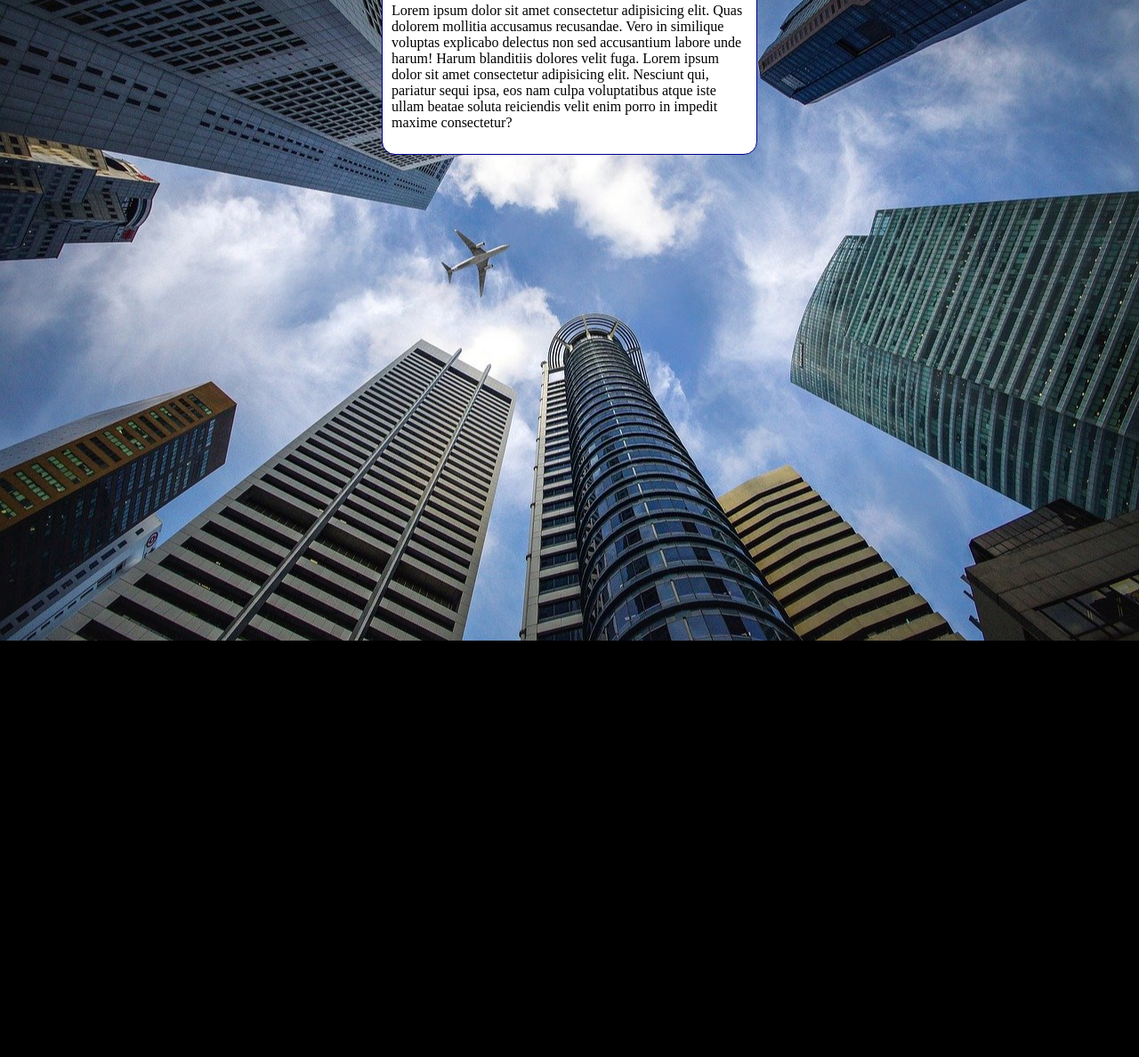
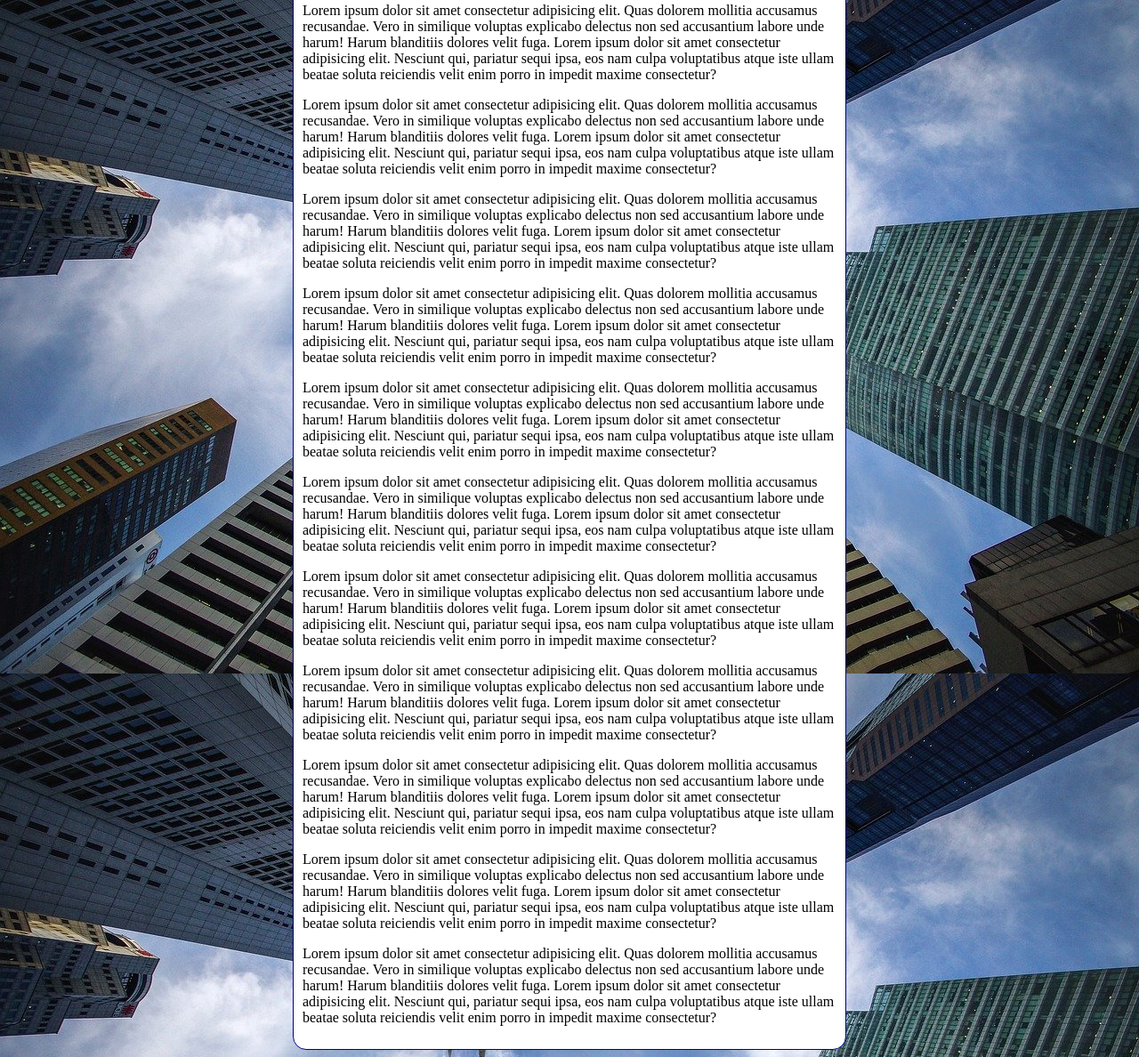
Before and after one commit to DanNnGG/html-css, a plain HTML site: page exercicios/ex022/fundo006.html in a window 1280 px wide. Shown: the part 96-1284 px from the top of the page at 89% size. Before the commit the page ends 816 px from the top, so only its background shows below. Drawn offline with Linux system fonts and the light colour scheme.

Commit message:
Atualização ex022

```diff
--- a/exercicios/ex022/fundo006.html
+++ b/exercicios/ex022/fundo006.html
@@ -3,20 +3,31 @@
 <head>
     <meta charset="UTF-8">
     <meta name="viewport" content="width=device-width, initial-scale=1.0">
-    <title>Document</title>
+    <title>Fundo fixo de tela</title>
     <style>
         body{
-            height: 100vh;
+            /*height: 100vh;
             background-color: black;
             background-image: url("imagens/wallpaper002.jpg");
             background-position: center center;
             background-repeat: no-repeat;
             background-size: cover;
+            background-attachment: fixed;*/
+
+            background: black url("imagens/wallpaper002.jpg") center center no-repeat fixed;
+            background-size: cover;
+
+            /*Shorthand - background
+
+            color > image > position > repeat > [size] > attachment
+
+            background: black url("imagens/wallpaper002.jpg") center center no-repeat cover fixed;
+            */
         }
 
         main{
             background-color: white;
-            width: 400px;
+            width: 600px;
             padding: 10px;
             margin: auto;
             border: 1px solid darkblue;
@@ -34,7 +45,34 @@
         <p>Lorem ipsum dolor sit amet consectetur adipisicing elit. Quas dolorem mollitia accusamus recusandae. Vero in similique voluptas explicabo delectus non sed accusantium labore unde harum! Harum blanditiis dolores velit fuga.
         Lorem ipsum dolor sit amet consectetur adipisicing elit. Nesciunt qui, pariatur sequi ipsa, eos nam culpa voluptatibus atque iste ullam beatae soluta reiciendis velit enim porro in impedit maxime consectetur?
         </p>
-
+        <p>Lorem ipsum dolor sit amet consectetur adipisicing elit. Quas dolorem mollitia accusamus recusandae. Vero in similique voluptas explicabo delectus non sed accusantium labore unde harum! Harum blanditiis dolores velit fuga.
+        Lorem ipsum dolor sit amet consectetur adipisicing elit. Nesciunt qui, pariatur sequi ipsa, eos nam culpa voluptatibus atque iste ullam beatae soluta reiciendis velit enim porro in impedit maxime consectetur?
+        </p>
+        <p>Lorem ipsum dolor sit amet consectetur adipisicing elit. Quas dolorem mollitia accusamus recusandae. Vero in similique voluptas explicabo delectus non sed accusantium labore unde harum! Harum blanditiis dolores velit fuga.
+        Lorem ipsum dolor sit amet consectetur adipisicing elit. Nesciunt qui, pariatur sequi ipsa, eos nam culpa voluptatibus atque iste ullam beatae soluta reiciendis velit enim porro in impedit maxime consectetur?
+        </p>
+        <p>Lorem ipsum dolor sit amet consectetur adipisicing elit. Quas dolorem mollitia accusamus recusandae. Vero in similique voluptas explicabo delectus non sed accusantium labore unde harum! Harum blanditiis dolores velit fuga.
+        Lorem ipsum dolor sit amet consectetur adipisicing elit. Nesciunt qui, pariatur sequi ipsa, eos nam culpa voluptatibus atque iste ullam beatae soluta reiciendis velit enim porro in impedit maxime consectetur?
+        </p>
+        <p>Lorem ipsum dolor sit amet consectetur adipisicing elit. Quas dolorem mollitia accusamus recusandae. Vero in similique voluptas explicabo delectus non sed accusantium labore unde harum! Harum blanditiis dolores velit fuga.
+        Lorem ipsum dolor sit amet consectetur adipisicing elit. Nesciunt qui, pariatur sequi ipsa, eos nam culpa voluptatibus atque iste ullam beatae soluta reiciendis velit enim porro in impedit maxime consectetur?
+        </p>
+        <p>Lorem ipsum dolor sit amet consectetur adipisicing elit. Quas dolorem mollitia accusamus recusandae. Vero in similique voluptas explicabo delectus non sed accusantium labore unde harum! Harum blanditiis dolores velit fuga.
+        Lorem ipsum dolor sit amet consectetur adipisicing elit. Nesciunt qui, pariatur sequi ipsa, eos nam culpa voluptatibus atque iste ullam beatae soluta reiciendis velit enim porro in impedit maxime consectetur?
+        </p>
+        <p>Lorem ipsum dolor sit amet consectetur adipisicing elit. Quas dolorem mollitia accusamus recusandae. Vero in similique voluptas explicabo delectus non sed accusantium labore unde harum! Harum blanditiis dolores velit fuga.
+        Lorem ipsum dolor sit amet consectetur adipisicing elit. Nesciunt qui, pariatur sequi ipsa, eos nam culpa voluptatibus atque iste ullam beatae soluta reiciendis velit enim porro in impedit maxime consectetur?
+        </p><p>Lorem ipsum dolor sit amet consectetur adipisicing elit. Quas dolorem mollitia accusamus recusandae. Vero in similique voluptas explicabo delectus non sed accusantium labore unde harum! Harum blanditiis dolores velit fuga.
+        Lorem ipsum dolor sit amet consectetur adipisicing elit. Nesciunt qui, pariatur sequi ipsa, eos nam culpa voluptatibus atque iste ullam beatae soluta reiciendis velit enim porro in impedit maxime consectetur?
+        </p>
+        <p>Lorem ipsum dolor sit amet consectetur adipisicing elit. Quas dolorem mollitia accusamus recusandae. Vero in similique voluptas explicabo delectus non sed accusantium labore unde harum! Harum blanditiis dolores velit fuga.
+        Lorem ipsum dolor sit amet consectetur adipisicing elit. Nesciunt qui, pariatur sequi ipsa, eos nam culpa voluptatibus atque iste ullam beatae soluta reiciendis velit enim porro in impedit maxime consectetur?
+        </p><p>Lorem ipsum dolor sit amet consectetur adipisicing elit. Quas dolorem mollitia accusamus recusandae. Vero in similique voluptas explicabo delectus non sed accusantium labore unde harum! Harum blanditiis dolores velit fuga.
+        Lorem ipsum dolor sit amet consectetur adipisicing elit. Nesciunt qui, pariatur sequi ipsa, eos nam culpa voluptatibus atque iste ullam beatae soluta reiciendis velit enim porro in impedit maxime consectetur?
+        </p>
+        <p>Lorem ipsum dolor sit amet consectetur adipisicing elit. Quas dolorem mollitia accusamus recusandae. Vero in similique voluptas explicabo delectus non sed accusantium labore unde harum! Harum blanditiis dolores velit fuga.
+        Lorem ipsum dolor sit amet consectetur adipisicing elit. Nesciunt qui, pariatur sequi ipsa, eos nam culpa voluptatibus atque iste ullam beatae soluta reiciendis velit enim porro in impedit maxime consectetur?
+        </p>
 
     </main>
 </body>
```
